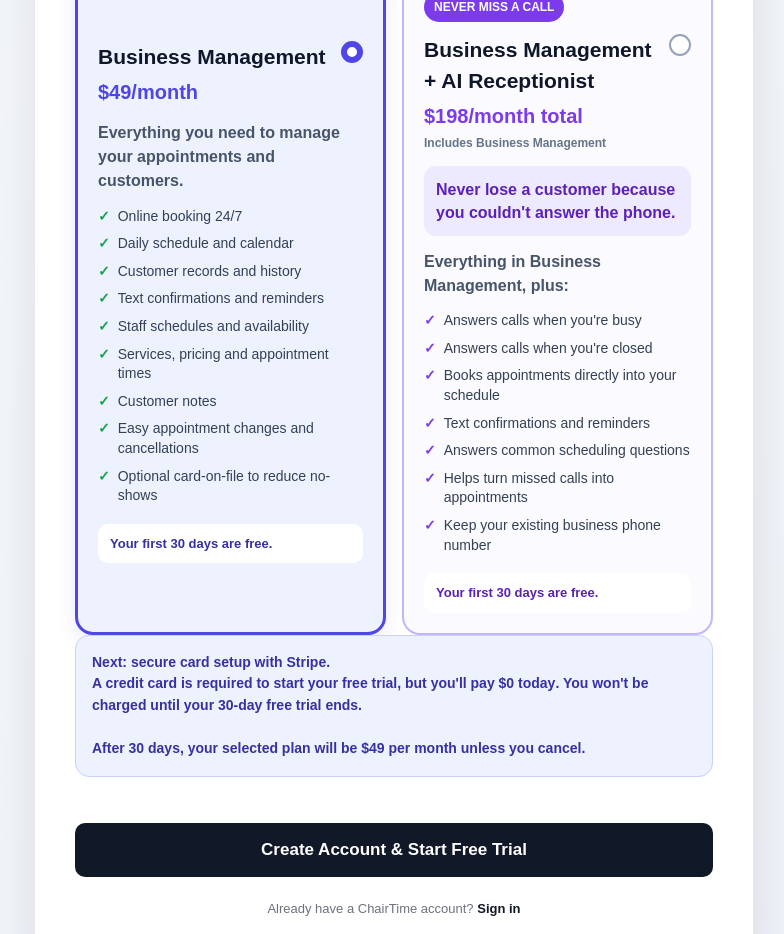
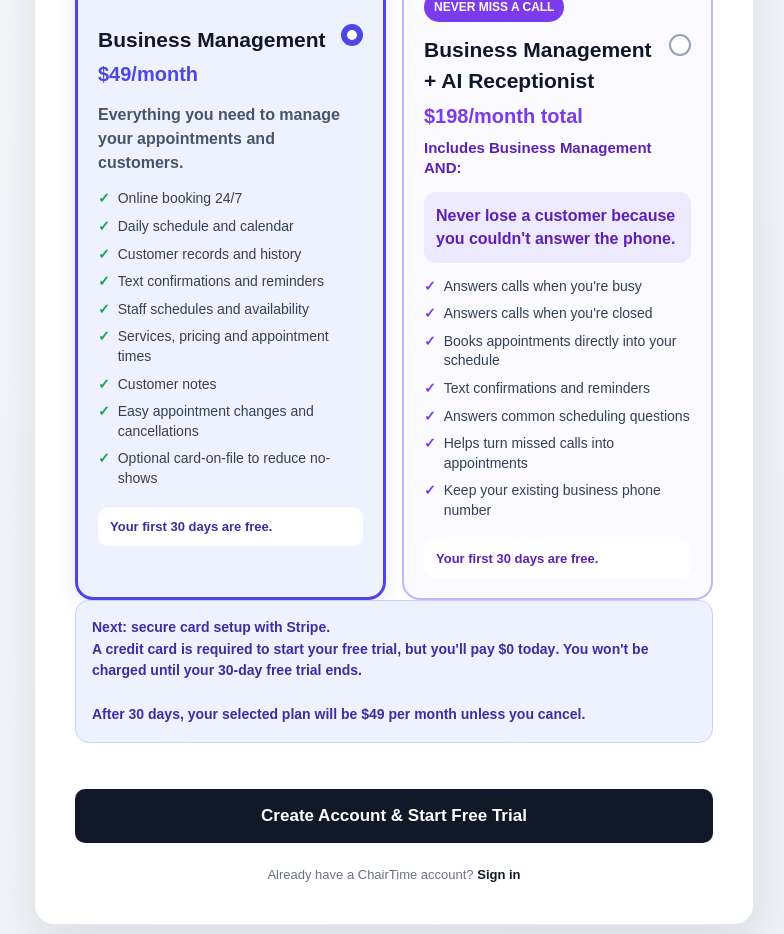
Before and after one commit to jonathandschreiber-commits/chairtime, a Next.js app in the folder frontend/: page /signup in a window 1280 px wide. Shown: the part 1300-2234 px from the top of the page, without its empty margins (246-1030 px from the left). Built offline with nearby package versions, Linux system fonts and the light colour scheme.

Commit message:
Clarify AI Receptionist plan benefits
Updated styles and modified text for clarity.

```diff
--- a/frontend/app/signup/page.js
+++ b/frontend/app/signup/page.js
@@ -877,13 +877,14 @@ export default function SignupPage() {
 
                       <div
                         style={{
-                          marginTop: "3px",
-                          color: "#64748b",
-                          fontSize: "12px",
-                          fontWeight: "700",
+                          marginTop: "7px",
+                          color: "#5b21b6",
+                          fontSize: "15px",
+                          fontWeight: "900",
+                          lineHeight: "1.35",
                         }}
                       >
-                        Includes Business Management
+                        Includes Business Management AND:
                       </div>
                     </div>
 
@@ -918,18 +919,6 @@ export default function SignupPage() {
                     Never lose a customer because you
                     couldn&apos;t answer the phone.
                   </div>
-
-                  <p
-                    style={{
-                      color: "#475569",
-                      fontWeight: "700",
-                      lineHeight: "1.5",
-                      marginBottom: "13px",
-                    }}
-                  >
-                    Everything in Business Management,
-                    plus:
-                  </p>
 
                   <div
                     style={{
```
